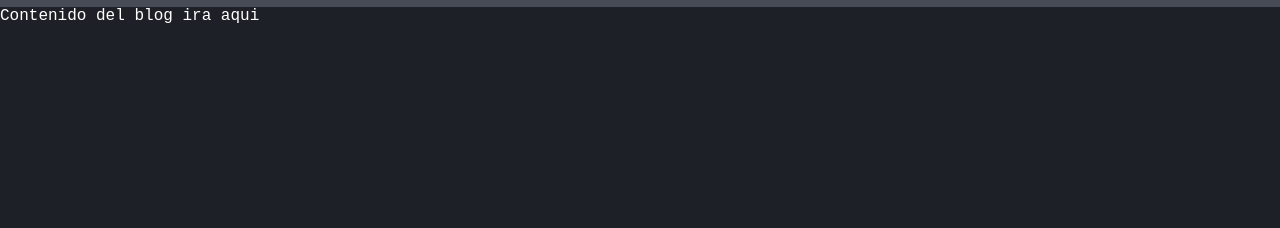
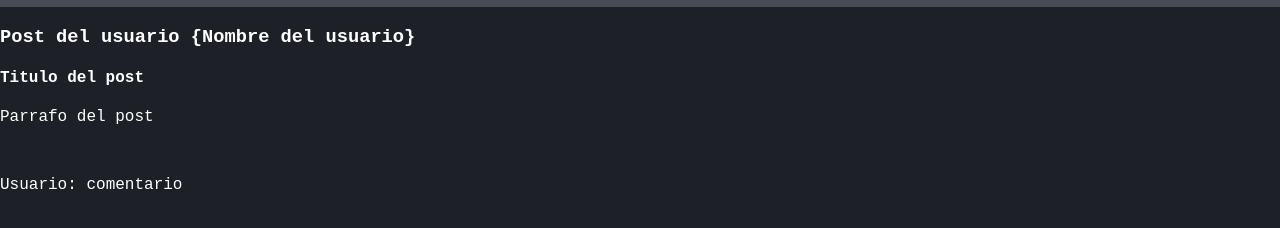
Before and after one commit to Cris-Garc/curso-git, a plain HTML site: page index.html in a window 1280 px wide. Shown: the part 66-294 px from the top of the page. Drawn offline with Linux system fonts and the light colour scheme; a web font is replaced by a local one.

Commit message:
Add post HTML

```diff
--- a/index.html
+++ b/index.html
@@ -14,8 +14,14 @@
         <img class="logo" src="img/git.png">
         <H1>Blog Curso GIT y de GITHUB</H1>
     </div>
-    <div>
-        Contenido del blog ira aqui
+    <div call="container" id="content">
+        <h3>Post del usuario {Nombre del usuario}</h3>
+        <div class="post">
+            <h4>Titulo del post</h4>
+            <p>Parrafo del post</p>
+            <br>
+            <p><span>Usuario: </span> comentario</p>
+        </div>
     </div>
 </body>
 </html>
```
